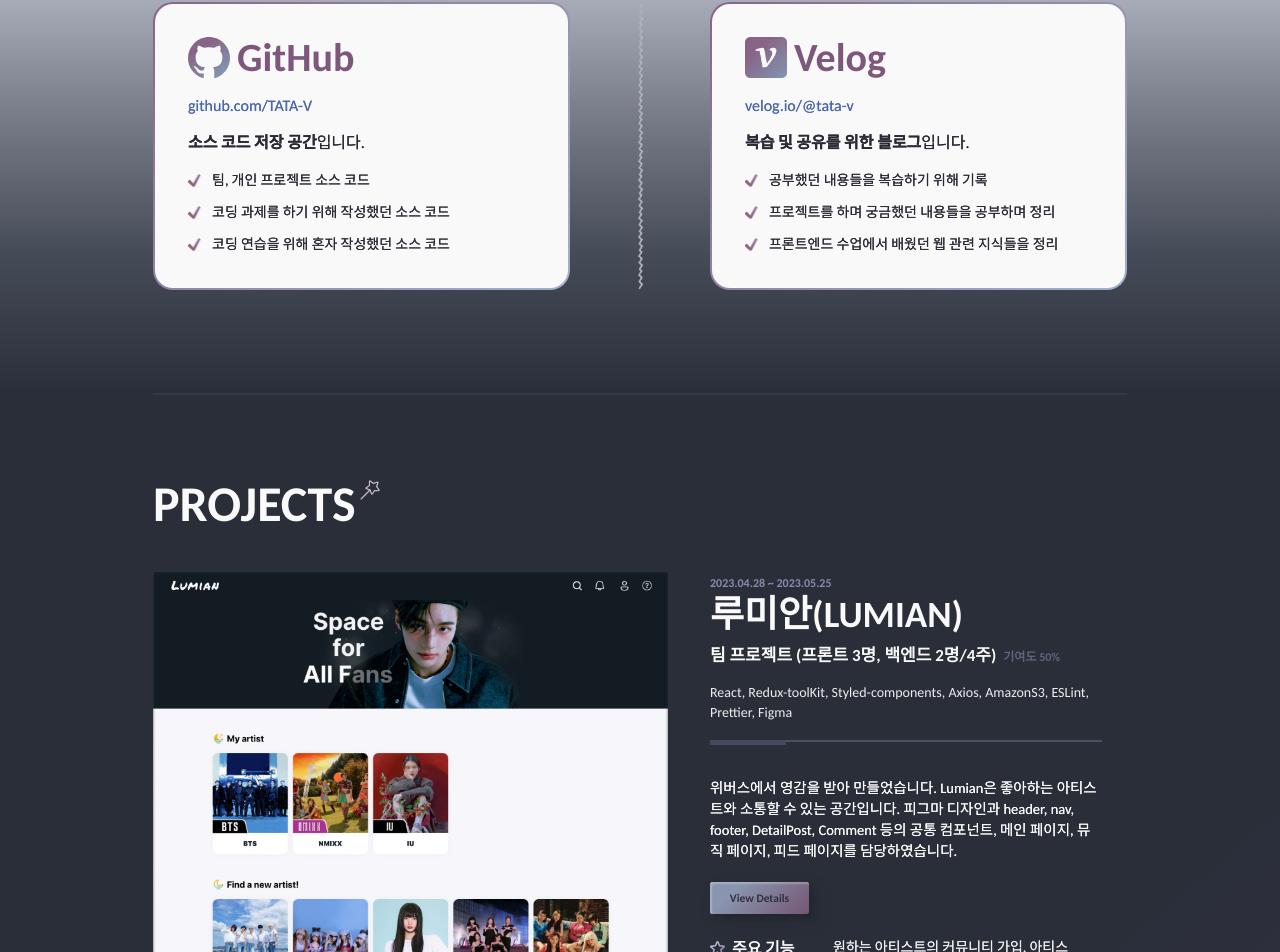
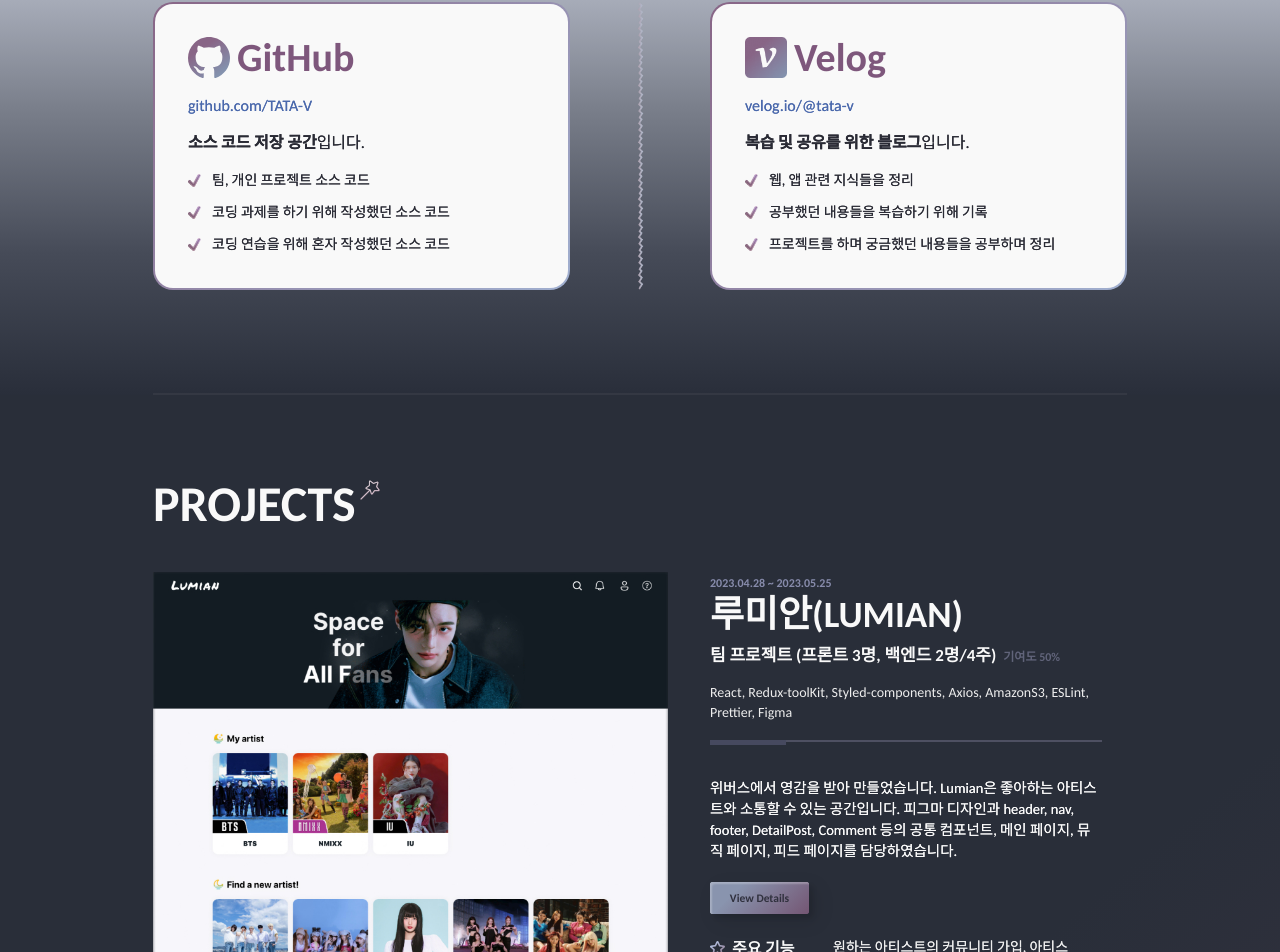
Before and after one commit to TATA-V/hyeona-portfolio, a React (Create React App) app: page / in a window 1280 px wide. Shown: the part 2193-3145 px from the top of the page. Built offline with nearby package versions, Linux system fonts and the light colour scheme.

Commit message:
archiving 블로그 내용 수정

```diff
--- a/src/components/Archiving/Archiving.tsx
+++ b/src/components/Archiving/Archiving.tsx
@@ -1,10 +1,10 @@
-import styled from "styled-components";
-import starBar from "../../assets/png-file/star-bar2.png";
-import github from "../../assets/svg-file/github.svg";
-import velog from "../../assets/png-file/velog.png";
-import zigzag from "../../assets/png-file/zigzag.png";
+import styled from 'styled-components';
+import starBar from '../../assets/png-file/star-bar2.png';
+import github from '../../assets/svg-file/github.svg';
+import velog from '../../assets/png-file/velog.png';
+import zigzag from '../../assets/png-file/zigzag.png';
 
-import ArchivingBox from "./ArchivingMaterial/ArchivingBox";
+import ArchivingBox from './ArchivingMaterial/ArchivingBox';
 
 const ArchivingBlock = styled.div`
   width: 100%;
@@ -154,9 +154,9 @@
             link="https://velog.io/@tata-v_vlelog"
             linkTxt="velog.io/@tata-v"
             des="복습 및 공유를 위한 블로그"
-            firstTxt="공부했던 내용들을 복습하기 위해 기록"
-            secondTxt="프로젝트를 하며 궁금했던 내용들을 공부하며 정리"
-            thirdTxt="프론트엔드 수업에서 배웠던 웹 관련 지식들을 정리"
+            firstTxt="웹, 앱 관련 지식들을 정리"
+            secondTxt="공부했던 내용들을 복습하기 위해 기록"
+            thirdTxt="프로젝트를 하며 궁금했던 내용들을 공부하며 정리"
           />
         </ArchivingAndVelog>
       </RealArchivingBlock>
```
